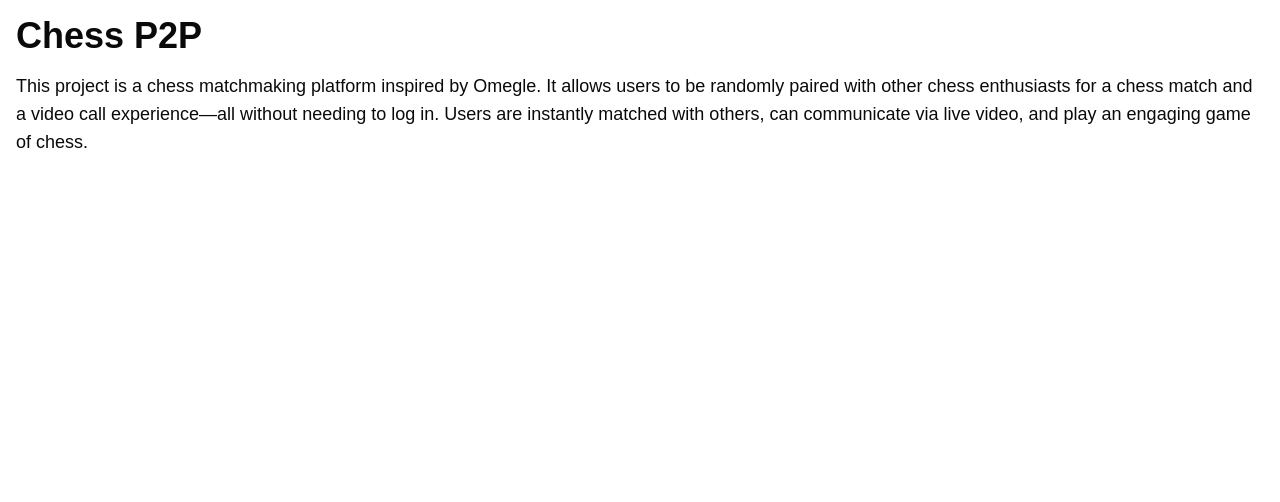
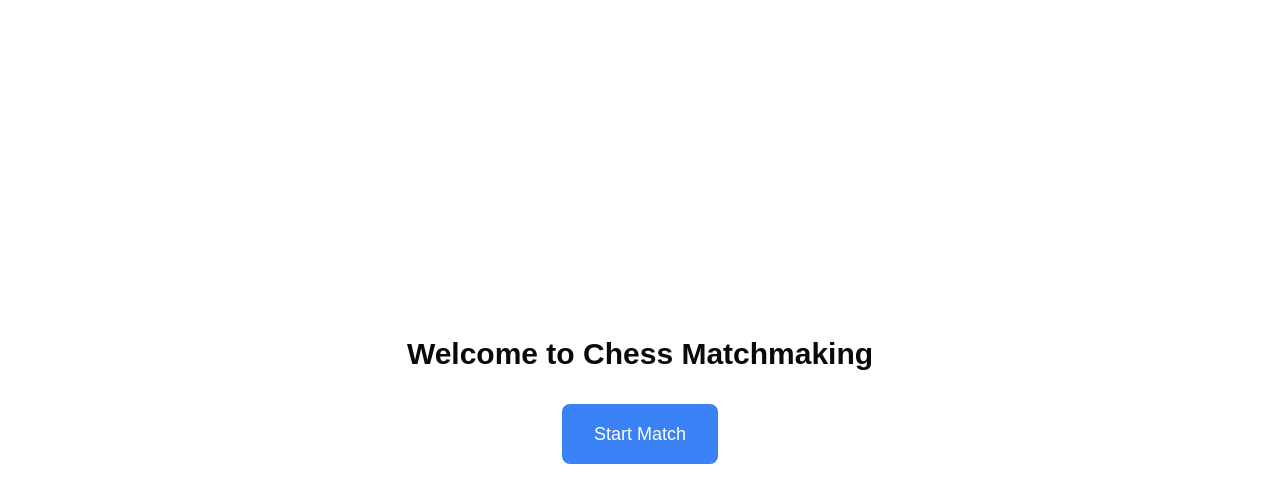
Before and after one commit to nurmandev/chess-p2p, a Next.js app: page / in a window 1280 px wide. Shown: the top 502 px of the page. Built offline with nearby package versions, Linux system fonts and the light colour scheme.

Commit message:
Refactor homepage layout and add matchmaking button

```diff
--- a/src/app/page.tsx
+++ b/src/app/page.tsx
@@ -1,16 +1,14 @@
-import React from "react";
+import Link from 'next/link';
 
 export default function Home() {
   return (
-    <div className="container mx-auto p-4">
-      <h1 className="text-4xl font-bold mb-4">Chess P2P</h1>
-      <p className="text-lg">
-      This project is a chess matchmaking platform inspired by Omegle. It
-      allows users to be randomly paired with other chess enthusiasts for a
-      chess match and a video call experience—all without needing to log in.
-      Users are instantly matched with others, can communicate via live video,
-      and play an engaging game of chess.
-      </p>
+    <div className="flex flex-col items-center justify-center h-screen">
+      <h1 className="text-3xl font-bold mb-8">Welcome to Chess Matchmaking</h1>
+      <Link href="/game">
+        <button className="px-8 py-4 text-lg bg-blue-500 text-white rounded-lg hover:bg-blue-600">
+          Start Match
+        </button>
+      </Link>
     </div>
   );
 }
```
